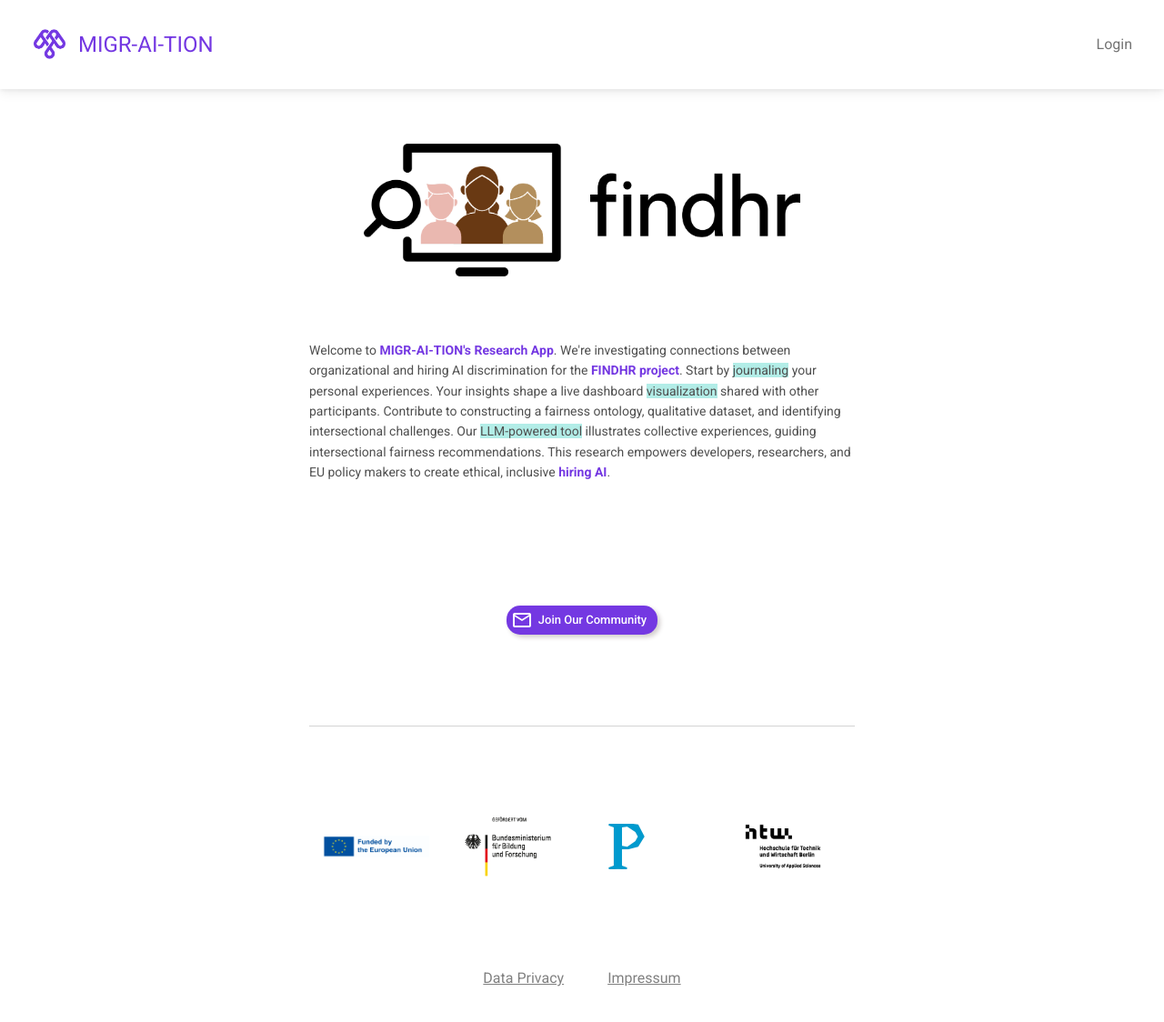
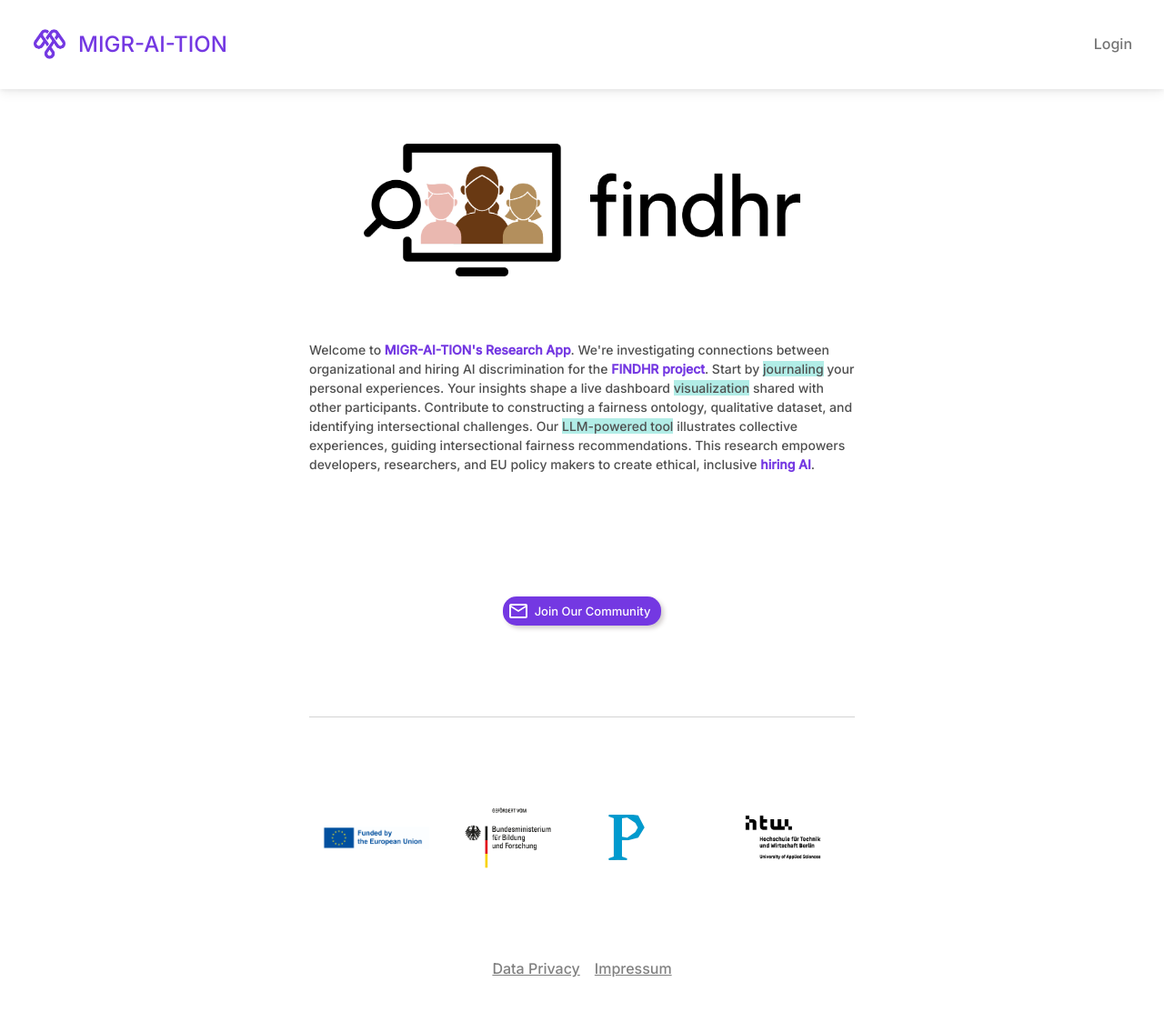
Before and after one commit to mig-projects/journaling-frontend, a React (Create React App) app: page / in a window 1280 px wide. Shown: the top 1124 px of the page at 91% size. Built offline with nearby package versions, Linux system fonts and the light colour scheme; no server answers.

Commit message:
Replaced Roboto by Inter as default font across app

```diff
--- a/public/index.html
+++ b/public/index.html
@@ -3,39 +3,32 @@
   <head>
     <meta charset="utf-8" />
     <link rel="icon" href="%PUBLIC_URL%/logo_purple.png" />
+    <link rel="apple-touch-icon" href="%PUBLIC_URL%/logo192.png" />
+    <link rel="manifest" href="%PUBLIC_URL%/manifest.json" />
+
+    <!-- Google Fonts -->
+    <link
+      href="https://fonts.googleapis.com/css2?family=Inter:wght@500&display=swap"
+      rel="stylesheet"
+    />
+    <link
+      rel="stylesheet"
+      href="https://fonts.googleapis.com/icon?family=Material+Icons"
+    />
+
+    <!-- FontAwesome -->
+    <link
+      href="https://use.fontawesome.com/releases/v5.15.1/css/all.css"
+      rel="stylesheet"
+    />
+
     <meta name="viewport" content="width=device-width, initial-scale=1" />
     <meta name="theme-color" content="#000000" />
     <meta
       name="description"
       content="Web site created using create-react-app"
     />
-    <link rel="apple-touch-icon" href="%PUBLIC_URL%/logo192.png" />
-    <!--
-      manifest.json provides metadata used when your web app is installed on a
-      user's mobile device or desktop. See https://developers.google.com/web/fundamentals/web-app-manifest/
-    -->
-    <link rel="manifest" href="%PUBLIC_URL%/manifest.json" />
-    <!--
-      Notice the use of %PUBLIC_URL% in the tags above.
-      It will be replaced with the URL of the `public` folder during the build.
-      Only files inside the `public` folder can be referenced from the HTML.
 
-      Unlike "/favicon.ico" or "favicon.ico", "%PUBLIC_URL%/favicon.ico" will
-      work correctly both with client-side routing and a non-root public URL.
-      Learn how to configure a non-root public URL by running `npm run build`.
-    -->
-    <!-- Bootstrap React Installation -->
-    <link href="https://use.fontawesome.com/releases/v5.15.1/css/all.css" rel="stylesheet" />
-    <link href="https://use.fontawesome.com/releases/v5.15.1/css/all.css" rel="stylesheet" />
-    <!-- Material-UI Installation -->
-    <link
-    rel="stylesheet"
-    href="https://fonts.googleapis.com/css?family=Roboto:300,400,500,700&display=swap"
-    />
-    <link
-    rel="stylesheet"
-    href="https://fonts.googleapis.com/icon?family=Material+Icons"
-    />
     <title>MIGR-AI-TION</title>
   </head>
   <body style="background-color: white">
--- a/src/features/dashboard/components/Chart/useChart.js
+++ b/src/features/dashboard/components/Chart/useChart.js
@@ -173,10 +173,10 @@
               style: {
                 text: "AI TOPICS",
                 textAlign: "center",
-                fontStyle: "bold",
-
+                fontFamily: "Inter",
+                fontWeight: 500,
                 fill: "#333",
-                fontSize: 16,
+                fontSize: 14,
               },
             },
             {
@@ -203,10 +203,11 @@
                   top: 17.5,
                   style: {
                     text: "What's this map?",
+                    fontFamily: "Inter",
                     textAlign: "center",
                     textBaseline: "middle",
                     fontSize: 16,
-                    fontWeight: 500,
+                    fontWeight: 400,
                   },
                   tooltip: {
                     show: true,
@@ -248,6 +249,7 @@
                     textBaseline: "middle",
                     fontSize: 16,
                     fontWeight: 500,
+                    fontFamily: "Inter",
                   },
                 },
               ],
@@ -258,6 +260,11 @@
             {
               data: categories,
               orient: "horizontal",
+              textStyle: {
+                fontFamily: "Inter",
+                fontWeight: 400,
+                fontSize: 14,
+              },
 
               tooltip: {
                 show: true,
@@ -274,7 +281,9 @@
               bottom: "12%",
               left: "center",
               textStyle: {
-                fontStyle: "italic",
+                fontFamily: "Inter",
+                fontWeight: 400,
+                fontSize: 14,
                 color: "#333", // Text color for the legend
               },
             },
--- a/src/features/navigation/Navbar.css
+++ b/src/features/navigation/Navbar.css
@@ -20,6 +20,7 @@
 
 .brand-name {
   font-size: 24px;
+  font-family: "Inter";
   padding: 10px;
   color: #7438e2;
 }
@@ -30,10 +31,9 @@
   align-items: center;
 }
 
-.login-button,
-.logout-button,
-.signup-button {
+.nav-button {
   margin-left: auto;
+  font-family: "Inter";
   padding: 10px;
 }
 
--- a/src/features/navigation/Navbar.js
+++ b/src/features/navigation/Navbar.js
@@ -39,14 +39,14 @@
 
         <MDBCollapse navbar show={showNavExternal} className="navbar-collapse">
           {user ? (
-            <MDBNavbarLink onClick={signOut} className="logout-button">
-              <MDBIcon fas icon="user-circle" className="avatar" size="lg" />{" "}
+            <MDBNavbarLink onClick={signOut} className="logout nav-button">
+              <MDBIcon fas icon="user-circle" className="avatar" size="lg" />
               Logout
             </MDBNavbarLink>
           ) : (
             <div className="navbar-buttons-wrapper">
               <MDBNavbarNav className="ml-auto">
-                <MDBNavbarLink href="/login" className="login-button">
+                <MDBNavbarLink href="/login" className="login nav-button">
                   Login
                 </MDBNavbarLink>
               </MDBNavbarNav>
--- a/src/index.css
+++ b/src/index.css
@@ -1,15 +1,11 @@
 body {
   margin: 0;
-  /* font-family: -apple-system, BlinkMacSystemFont, 'Segoe UI', 'Roboto', 'Oxygen',
-    'Ubuntu', 'Cantarell', 'Fira Sans', 'Droid Sans', 'Helvetica Neue',
-    sans-serif; */
-  font-family: Roboto, Helvetica, Arial, sans-serif;
+  font-family: Inter, Helvetica, Arial, sans-serif;
   -webkit-font-smoothing: antialiased;
   -moz-osx-font-smoothing: grayscale;
-
 }
 
 code {
-  font-family: source-code-pro, Menlo, Monaco, Consolas, 'Courier New',
+  font-family: source-code-pro, Menlo, Monaco, Consolas, "Courier New",
     monospace;
 }
--- a/src/pages/StaticLayout.css
+++ b/src/pages/StaticLayout.css
@@ -1,5 +1,6 @@
 .formContainer {
   padding: 5% 33%;
+  font-family: "Inter";
   text-align: center;
 }
 
@@ -8,6 +9,7 @@
   display: flex;
   flex-direction: column;
   justify-content: center;
+  font-family: "Inter";
 }
 
 .signupForm {
--- a/src/pages/home/Home.css
+++ b/src/pages/home/Home.css
@@ -118,7 +118,7 @@
     border-radius: 15px;
     font-weight: 500;
     box-shadow: 3px 3px 5px #d3cece;
-    font-family: "Roboto", sans-serif;
+    font-family: "Inter", sans-serif;
   }
 
   .newsletterButton:hover {
--- a/src/pages/home/Home.js
+++ b/src/pages/home/Home.js
@@ -110,7 +110,7 @@
           </div>
 
           <div className="mainBox">
-            <Typography variant="h7" className="introText">
+            <Typography className="introText">
               Welcome to{" "}
               <span className="important-words">
                 MIGR-AI-TION's Research App
@@ -261,16 +261,16 @@
 
           <div className="legalDiv">
             <Stack spacing={2} direction="row" className="legalGrid">
-              <Typography />
+              <Typography>
                 <Link color="inherit" href="/privacy">
                   Data Privacy
                 </Link>
-              <Typography />
-              <Typography />
+              </Typography>
+              <Typography>
                 <Link color="inherit" href="/impressum">
                   Impressum
                 </Link>
-              <Typography />
+              </Typography>
             </Stack>
           </div>
         </div>
--- a/src/themes/theme.js
+++ b/src/themes/theme.js
@@ -1,6 +1,9 @@
 import { createTheme } from "@mui/material";
 
 export const appTheme = createTheme({
+  typography: {
+    fontFamily: "Inter",
+  },
   palette: {
     primary: {
       // purple
@@ -17,6 +20,9 @@
 });
 
 export const textFormTheme = createTheme({
+  typography: {
+    fontFamily: "Inter",
+  },
   palette: {
     primary: {
       // purple
```
Lines whose indentation alone changed are shown as unchanged.
